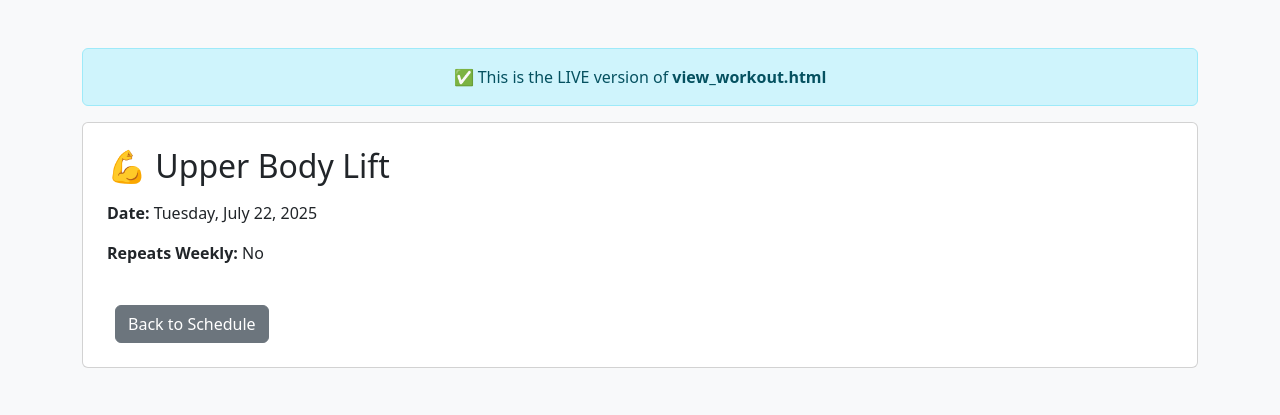
After one commit to scottanderson3325/workout-tracker, a Flask app: page /view/1 in a window 1280 px wide. The commit adds this page. Shown: the top 415 px of the page. Run offline with Flask 3, Linux system fonts and the light colour scheme.

Commit message:
Added view_workout.html to see created workouts

```diff
--- a/app.py
+++ b/app.py
@@ -14,10 +14,18 @@ app.config['SQLALCHEMY_TRACK_MODIFICATIONS'] = False
 # Initialize db (don't re-assign!)
 db.init_app(app)
 
+# Home Page
 @app.route('/')
 def home():
     return render_template('home.html')
 
+# View Workout Page
+@app.route('/view/<int:workout_id>')
+def view_workout(workout_id):
+    workout = Workout.query.get_or_404(workout_id)
+    return render_template('view_workout.html', workout=workout)
+
+# Schedule Page
 @app.route('/schedule', methods=['GET', 'POST'])
 def schedule():
     if request.method == 'POST':
--- /dev/null
+++ b/templates/view_workout.html
@@ -0,0 +1,31 @@
+<!DOCTYPE html>
+<html>
+<head>
+    <meta charset="UTF-8">
+    <title>View Workout - Debug Version</title>
+    <link href="https://cdn.jsdelivr.net/npm/bootstrap@5.3.0/dist/css/bootstrap.min.css" rel="stylesheet">
+</head>
+<body class="bg-light">
+
+<!-- Debug Marker -->
+<div class="container py-5">
+    <div class="alert alert-info text-center">
+        ✅ This is the LIVE version of <strong>view_workout.html</strong>
+    </div>
+
+    <div class="card p-4">
+        <h2 class="mb-3">💪 {{ workout.name }}</h2>
+
+        <p><strong>Date:</strong> {{ workout.date.strftime('%A, %B %d, %Y') }}</p>
+
+        <p><strong>Repeats Weekly:</strong> {{ 'Yes' if workout.repeat_weekly else 'No' }}</p>
+
+        <div class="mt-4">
+            <!-- No Edit button at all -->
+            <a href="{{ url_for('schedule') }}" class="btn btn-secondary ms-2">Back to Schedule</a>
+        </div>
+    </div>
+</div>
+
+</body>
+</html>
```
Also changed, not shown: templates/schedule.html (+6 -4 lines), workouts.db.
